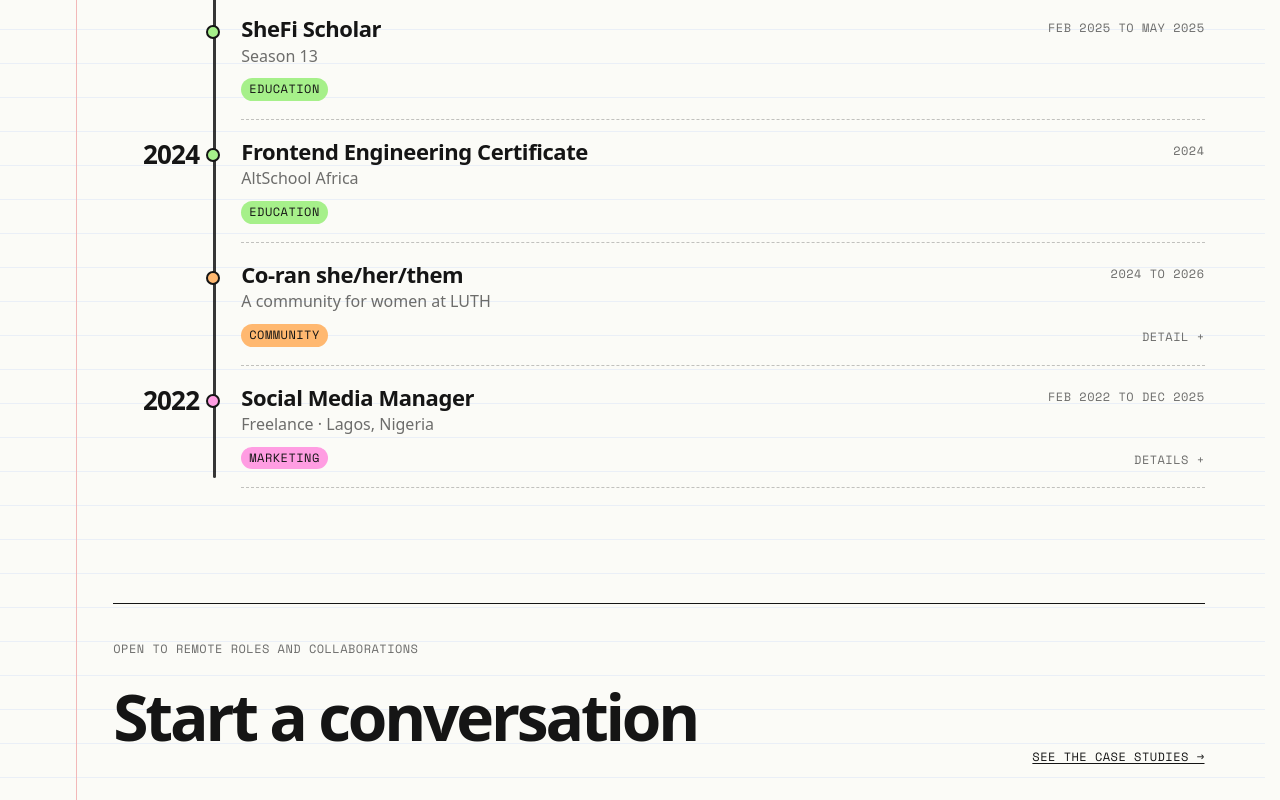
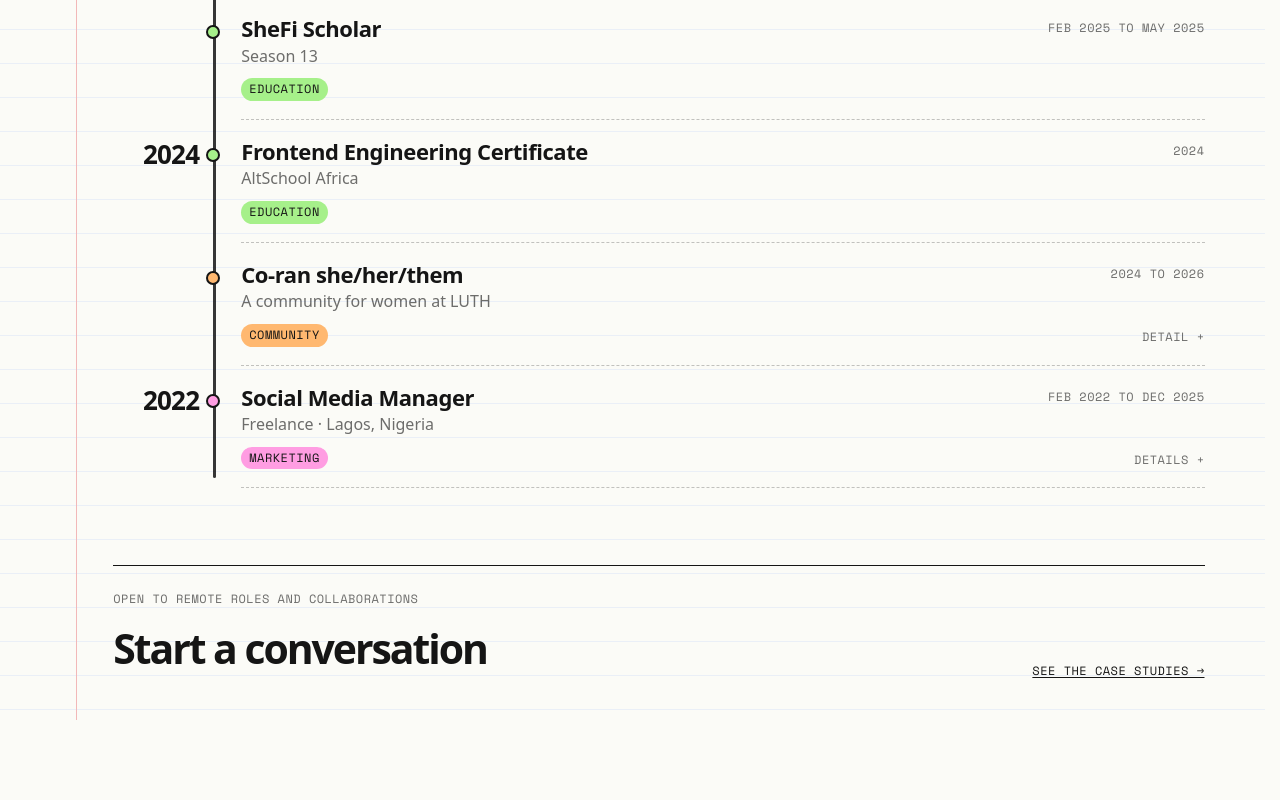
Before and after one commit to Saheedatt/Afolabi, a React (Vite) app: page /timeline in a window 1280 px wide. Shown: the part 1330-2130 px from the top of the page. After the commit the page ends 2050 px from the top, so only its background shows below. Built offline with nearby package versions, Linux system fonts and the light colour scheme.

Commit message:
Make the page footer smaller and closer to the content

```diff
--- a/src/styles/casestudy.css
+++ b/src/styles/casestudy.css
@@ -560,7 +560,7 @@
   border-radius: 999px;
 }
 .cs2 .pfoot {
-  margin-top: 70px;
+  margin-top: 48px;
 }
 
 @media (max-width: 900px) {
--- a/src/styles/inner.css
+++ b/src/styles/inner.css
@@ -79,8 +79,9 @@
   align-items: flex-end;
   flex-wrap: wrap;
   gap: 20px;
-  margin-top: var(--gap-section);
-  padding: 36px 0 60px;
+  /* a quiet sign-off: closer to the content and smaller than the page title */
+  margin-top: clamp(48px, 6vw, 80px);
+  padding: 24px 0 40px;
   border-top: 1.5px solid var(--ink);
 }
 .pfoot-kicker {
@@ -88,7 +89,7 @@
   color: var(--ink-60);
 }
 .pfoot-big {
-  font-size: clamp(36px, 5vw, 72px);
+  font-size: clamp(28px, 3.2vw, 46px);
   font-weight: 800;
   letter-spacing: -0.05em;
   text-decoration: none;
```
